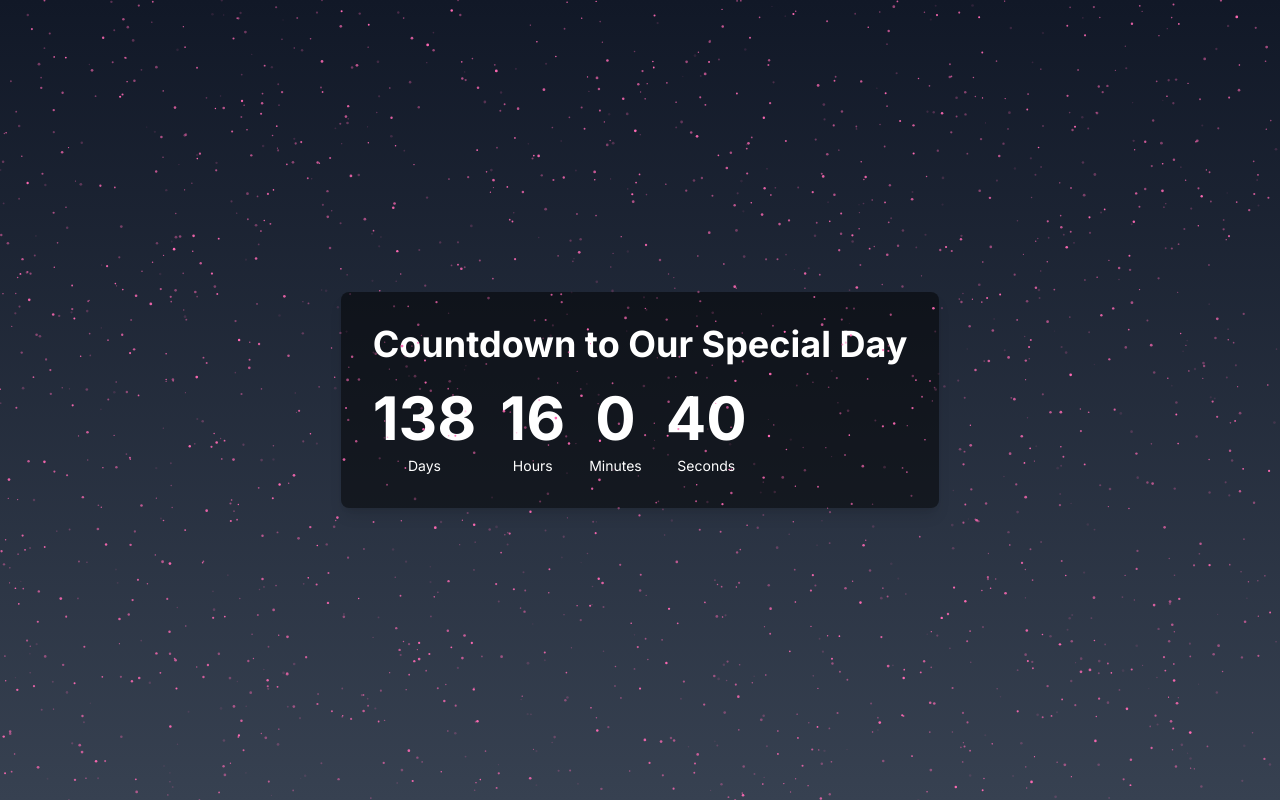
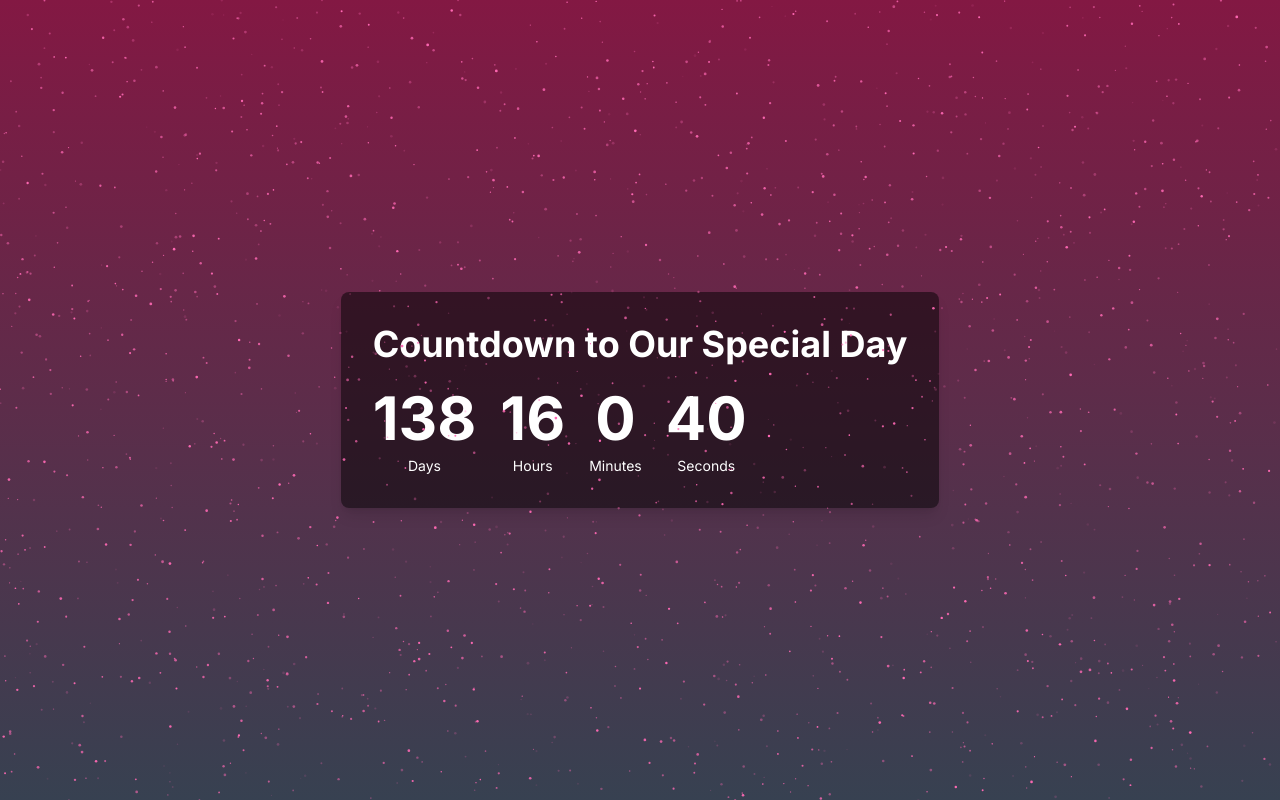
Before and after one commit to david-randoll/david-and-ami, a Next.js app: page /count-down in a window 1280 px wide. Built offline with nearby package versions, Linux system fonts and the light colour scheme.

Commit message:
Update page.tsx

```diff
--- a/src/app/(root)/count-down/page.tsx
+++ b/src/app/(root)/count-down/page.tsx
@@ -5,7 +5,7 @@ import CountDownTimer from "@/components/count-down/CountDownTimer";
 
 const CountdownPage = () => {
     return (
-        <div className="flex items-center justify-center h-[calc(100dvh)] bg-gradient-to-b from-gray-900 to-gray-700">
+        <div className="flex items-center justify-center h-[calc(100dvh)] bg-gradient-to-b from-pink-900 to-gray-700">
             <div className="w-full absolute inset-0 h-[calc(100dvh)]">
                 <SparklesCore
                     id="tsparticlesfullpage"
```
